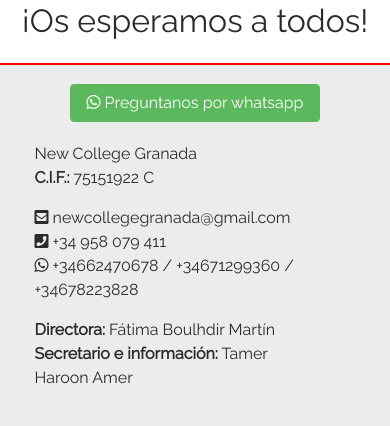
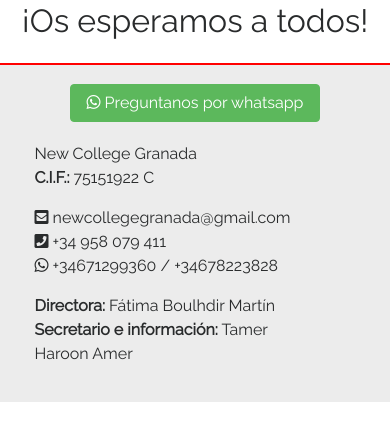
Before and after one commit to ngc-granada/ncg-granada.github.io, a plain HTML site: page index.html in a window 390 px wide. Shown: the part 4085-4511 px from the top of the page. After the commit the page ends 4487 px from the top, so only its background shows below. Drawn offline with nearby package versions, Linux system fonts and the light colour scheme; some packages are replaced by stand-ins of ours.

Commit message:
Update footer phone number

```diff
--- a/index.html
+++ b/index.html
@@ -285,7 +285,7 @@
         <ul class="ul-no-style">
           <li><i class="fas fa-envelope-square"></i> newcollegegranada@gmail.com</li>
           <li><i class="fas fa-phone-square"></i> +34 958 079 411</li>
-          <li><i class="fab fa-whatsapp"></i> +34662470678 / +34671299360 / +34678223828</li>
+          <li><i class="fab fa-whatsapp"></i> +34671299360 / +34678223828</li>
         </ul>
       </div>
       <div class="col">
```
